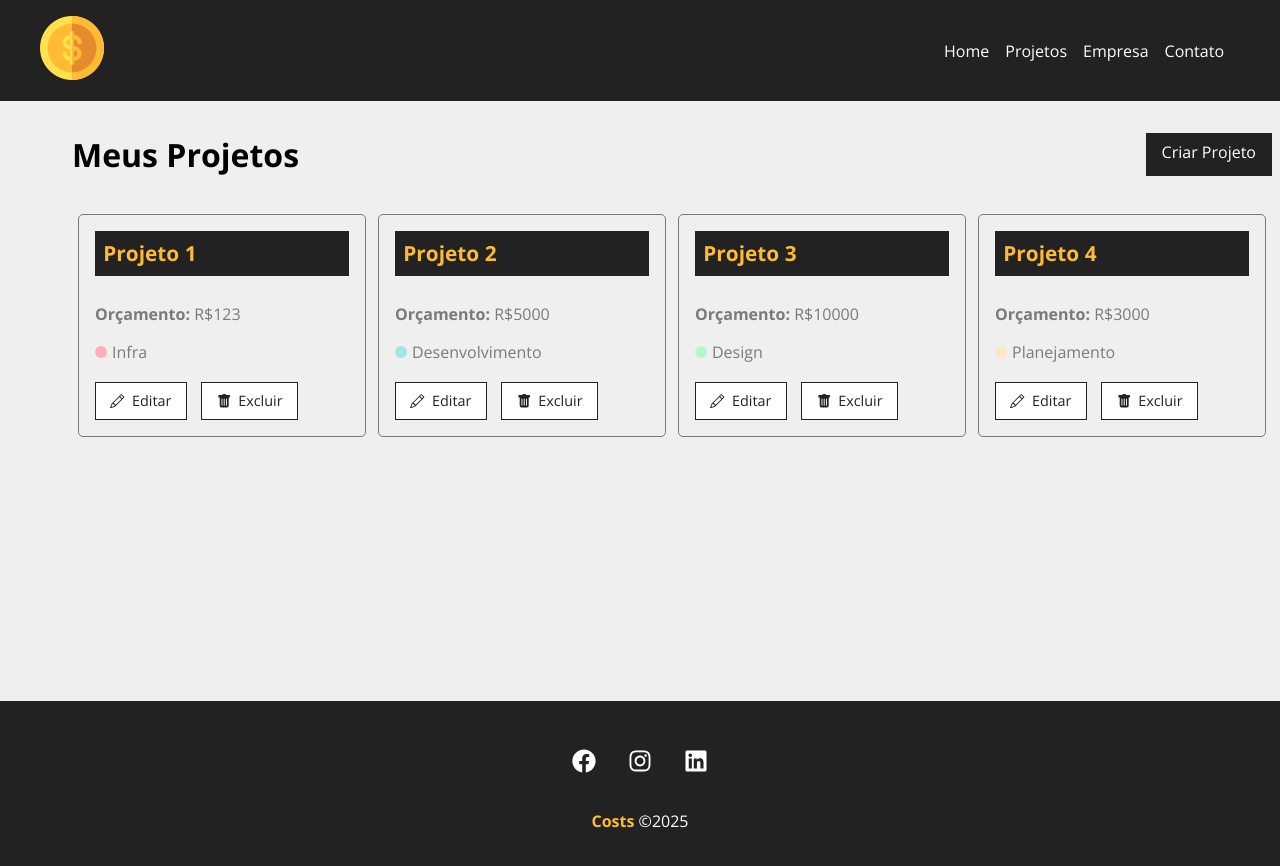
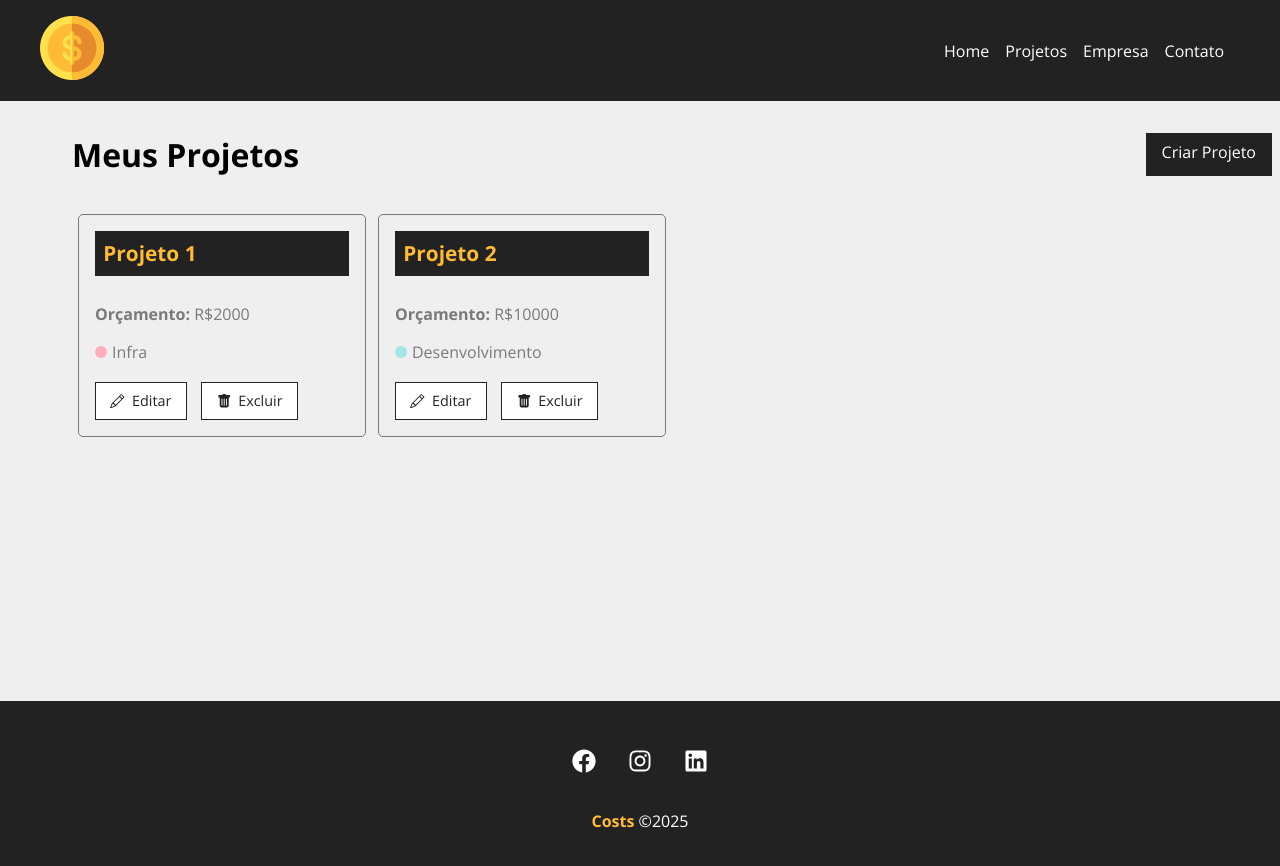
Before and after one commit to ArthurGehlen/projetoComReact, a React (Create React App) app: page /projects in a window 1280 px wide. Shown: the top 866 px of the page. Built offline with nearby package versions, Linux system fonts and the light colour scheme; data requests are answered from the project's data file; the HTML template or start-up script is replaced by a standard one.

Commit message:
Removendo projetos.

```diff
--- a/db.json
+++ b/db.json
@@ -1,9 +1,9 @@
 {
   "projects": [
     {
-      "id": "d03c",
+      "id": "2eed",
       "name": "Projeto 1",
-      "budget": "123",
+      "budget": "2000",
       "category": {
         "id": "1",
         "name": "Infra"
@@ -12,34 +12,12 @@
       "services": []
     },
     {
-      "id": "31c4",
+      "id": "8ea9",
       "name": "Projeto 2",
-      "budget": "5000",
+      "budget": "10000",
       "category": {
         "id": "2",
         "name": "Desenvolvimento"
-      },
-      "cost": 0,
-      "services": []
-    },
-    {
-      "id": "1e11",
-      "name": "Projeto 3",
-      "budget": "10000",
-      "category": {
-        "id": "3",
-        "name": "Design"
-      },
-      "cost": 0,
-      "services": []
-    },
-    {
-      "id": "eab3",
-      "name": "Projeto 4",
-      "budget": "3000",
-      "category": {
-        "id": "4",
-        "name": "Planejamento"
       },
       "cost": 0,
       "services": []
--- a/src/components/layout/Navbar.jsx
+++ b/src/components/layout/Navbar.jsx
@@ -17,7 +17,7 @@
                         <Link to="/">Home</Link>
                     </li>
                     <li className={styles.item}>
-                        <Link to="/newproject">Projetos</Link>
+                        <Link to="/projects">Projetos</Link>
                     </li>
                     <li className={styles.item}>
                         <Link to="/company">Empresa</Link>
--- a/src/components/pages/Projects.jsx
+++ b/src/components/pages/Projects.jsx
@@ -12,6 +12,7 @@
 function Projects() {
     const [projects, setProjects] = useState([])
     const [removeLoading, setRemoveLoading] = useState(false)
+    const [projectMessage, setProjectMessage] = useState('')
 
     const location = useLocation()
     let message = ''
@@ -30,12 +31,26 @@
                 .then(resp => resp.json())
                 .then(data => {
                     setProjects(data)
-                    console.log(data)
                     setRemoveLoading(true)
                 })
                 .catch((err) => console.log(err))
         }, 1000);
     }, [])
+
+    function removeProject(id) {
+        fetch(`http://localhost:5000/projects/${id}`, {
+            method: 'DELETE',
+            headers: {
+                'Content-Type': 'application/json',
+            },
+        })
+            .then((resp) => resp.json)
+            .then(() => {
+                setProjects(projects.filter((project) => project.id !== id))
+                setProjectMessage('Projeto removido com sucesso!')
+            })
+            .catch((err) => console.log(err))
+    }
 
     return (
         <div className={styles.project_container}>
@@ -44,6 +59,7 @@
                 <LinkButton to="/newproject" text="Criar Projeto"></LinkButton>
             </div>
             {message && <Message type="success" msg={message} />}
+            {projectMessage && <Message type="success" msg={projectMessage} />}
             <Container customClass="start">
                 {projects.length > 0 &&
                     projects.map((project) => (
@@ -53,6 +69,7 @@
                             budget={project.budget}
                             category={project.category.name}
                             key={project.id}
+                            handleRemove={removeProject}
                         />
                     ))
                 }
--- a/src/components/project/ProjectCard.jsx
+++ b/src/components/project/ProjectCard.jsx
@@ -5,6 +5,11 @@
 
 
 function ProjectCard({ id, name, budget, category, handleRemove }) {
+    const remove = (e) => {
+        e.preventDefault()
+        handleRemove(id)
+    }
+
     return (
         <div className={styles.project_card}>
             <h4>{name}</h4>
@@ -18,7 +23,7 @@
                 <Link to="/">
                     <BsPencil /> Editar
                 </Link>
-                <button>
+                <button onClick={remove}>
                     <BsFillTrashFill /> Excluir
                 </button>
             </div>
```
